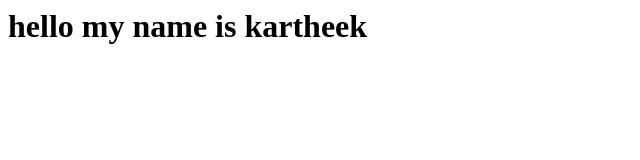
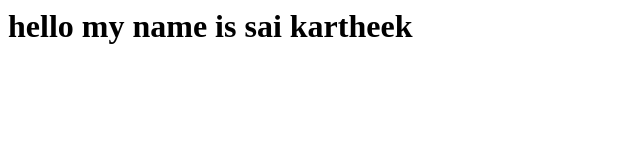
Before and after one commit to vskartheek/demo, a plain HTML site: page index.html in a window 1280 px wide. Shown: the whole page, without its empty margins (0-640 px from the left). Drawn offline with Linux system fonts and the light colour scheme.

Commit message:
Update index.html

```diff
--- a/index.html
+++ b/index.html
@@ -1 +1 @@
-<h1> hello my name is kartheek </h1>
+<h1> hello my name is sai kartheek </h1>
```
